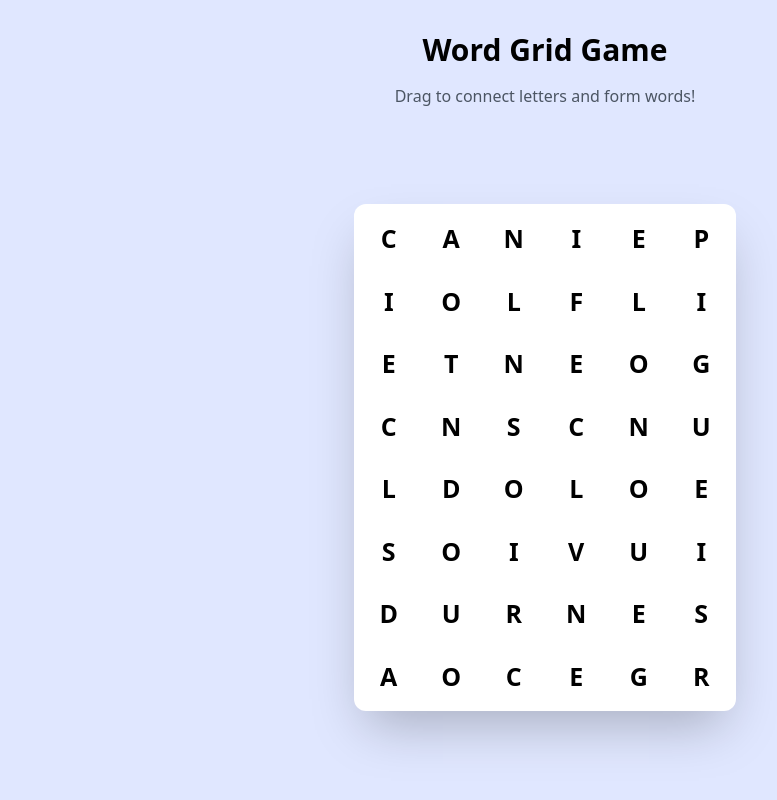
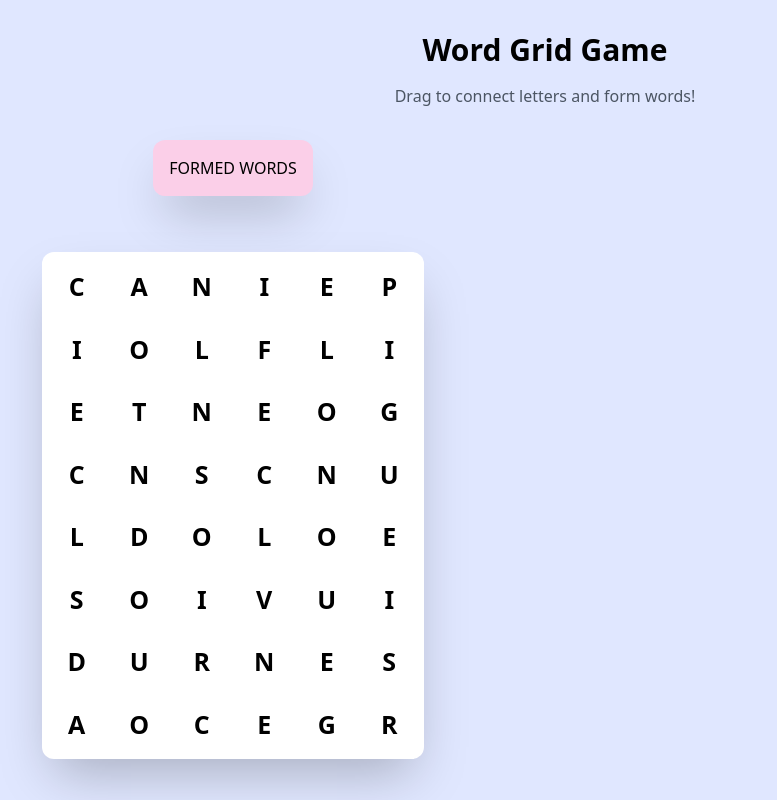
Before and after one commit to tan-9/wordvault, a React (Vite) app: page / in a window 1280 px wide. Shown: the whole page, without its empty margins (95-872 px from the left). Built offline with nearby package versions, Linux system fonts and the light colour scheme.

Commit message:
UI changes

```diff
--- a/src/App.jsx
+++ b/src/App.jsx
@@ -14,16 +14,20 @@ function App() {
             Drag to connect letters and form words!
           </p>
         </header>
-        <main className="flex flex-col justify-center container gap-4 mx-auto px-4">
-        <div className="h-12 text-3xl text-center tracking-widest items-center align-middle mx-auto relative overflow-hidden">
-          <Display displayLetters={selectedLetters} />
+        <div className="flex flex-col items-end container w-1/2">
+          <div className="max-w-xl bg-pink-200 max-h-lvh mx-auto rounded-xl shadow-2xl p-4 mb-2 relative overflow-hidden">
+            FORMED WORDS
+          </div>
         </div>
-        <div className="max-w-xl bg-white max-h-lvh mx-auto rounded-xl shadow-2xl p-4 mb-2 relative overflow-hidden">
-          <Grid selectedLetters={selectedLetters}
-          setSelectedLetters={setSelectedLetters} />
+        <div className="flex flex-col items-start container w-1/2">
+          <div className="h-12 text-3xl text-center tracking-widest items-center align-middle mx-auto relative overflow-hidden">
+            <Display displayLetters={selectedLetters} />
+          </div>
+          <div className="max-w-xl bg-white max-h-lvh mx-auto rounded-xl shadow-2xl p-4 mb-2 relative overflow-hidden">
+            <Grid selectedLetters={selectedLetters}
+            setSelectedLetters={setSelectedLetters} />
+          </div>
         </div>
-
-      </main>
       </div>
     </div>
   );
```
